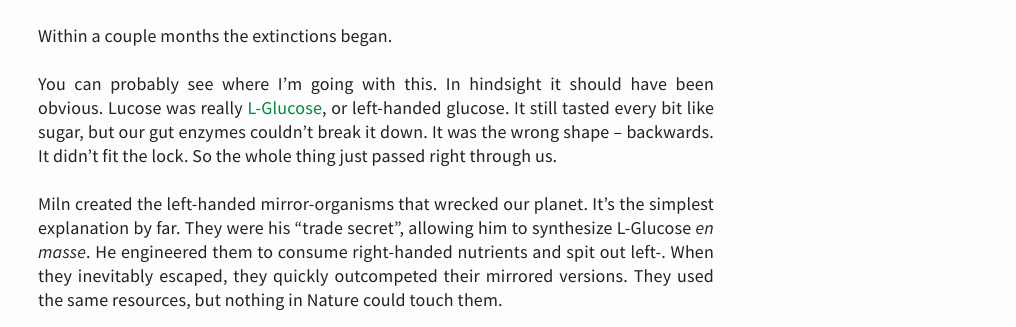
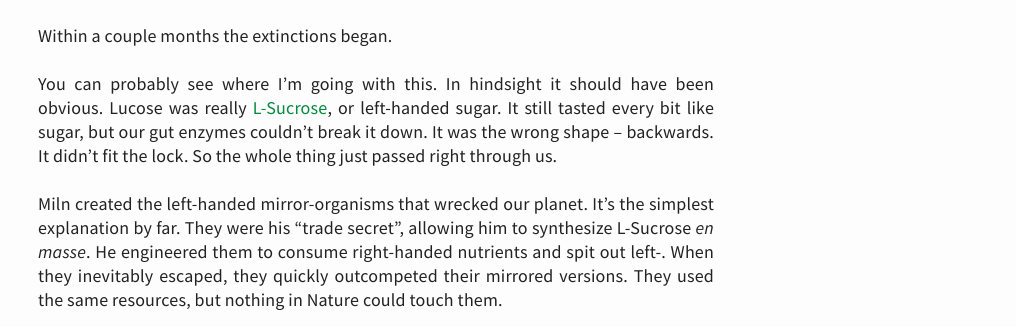
Before and after one commit to davidlaprade/davidlaprade.github.io, a Jekyll site: the page built from _posts/2022-11-11-your-dietbet-destroyed-the-world.md, in a window 1280 px wide and 900 px high, scrolled down 3462 px. Shown: the part 164-491 px from the top of the window, without its empty margins (264-1280 px from the left). Built offline with Jekyll 4.4.1, drawn with Linux system fonts in a browser that asks for light colours.

Commit message:
L-Glucose should be L-Sucrose

```diff
--- a/_posts/2022-11-11-your-dietbet-destroyed-the-world.md
+++ b/_posts/2022-11-11-your-dietbet-destroyed-the-world.md
@@ -170,7 +170,7 @@ Within a couple months the extinctions began.
 
 You can probably see where I'm going with this.
 In hindsight it should have been obvious.
-Lucose was really [L-Glucose](https://en.wikipedia.org/wiki/L-Glucose), or left-handed glucose.
+Lucose was really [L-Sucrose](https://en.wikipedia.org/wiki/L-Glucose), or left-handed sugar.
 It still tasted every bit like sugar, but our gut enzymes couldn't break it down.
 It was the wrong shape -- backwards.
 It didn't fit the lock.
@@ -178,7 +178,7 @@ So the whole thing just passed right through us.
 
 Miln created the left-handed mirror-organisms that wrecked our planet.
 It's the simplest explanation by far.
-They were his "trade secret", allowing him to synthesize L-Glucose _en masse_.
+They were his "trade secret", allowing him to synthesize L-Sucrose _en masse_.
 He engineered them to consume right-handed nutrients and spit out left-.
 When they inevitably escaped, they quickly outcompeted their mirrored versions.
 They used the same resources, but nothing in Nature could touch them.
```
